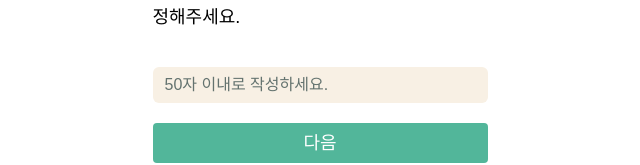
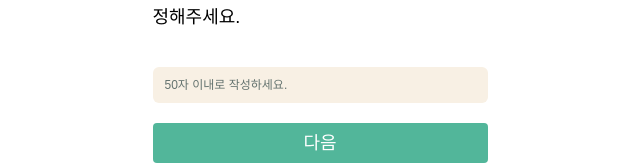
Before and after one commit to PI304/BisTime_Frontend, a Next.js app: page /event/create in a window 1280 px wide. Shown: the part 160-325 px from the top of the page, without its empty margins (320-960 px from the left). Built offline with nearby package versions, Linux system fonts and the light colour scheme; no server answers; a web font is replaced by a local one.

Commit message:
chore : input fontSize

```diff
--- a/src/components/common/input.tsx
+++ b/src/components/common/input.tsx
@@ -37,7 +37,7 @@ function Input({
         </label>
       )}
       <input
-        className={`bg-secondary-orange-3 text-p2 font-medium placeholder:text-primary-green-3 text-primary-green-3 rounded-md border-none focus:outline-none focus:ring-1 focus:ring-primary-green-3 focus:border-transparent ${
+        className={`bg-secondary-orange-3 text-12 font-medium  placeholder:text-primary-green-3 text-primary-green-3 rounded-md border-none focus:outline-none focus:ring-1 focus:ring-primary-green-3 focus:border-transparent ${
           height === 'lg'
             ? 'h-9'
             : height === 'md'
```
